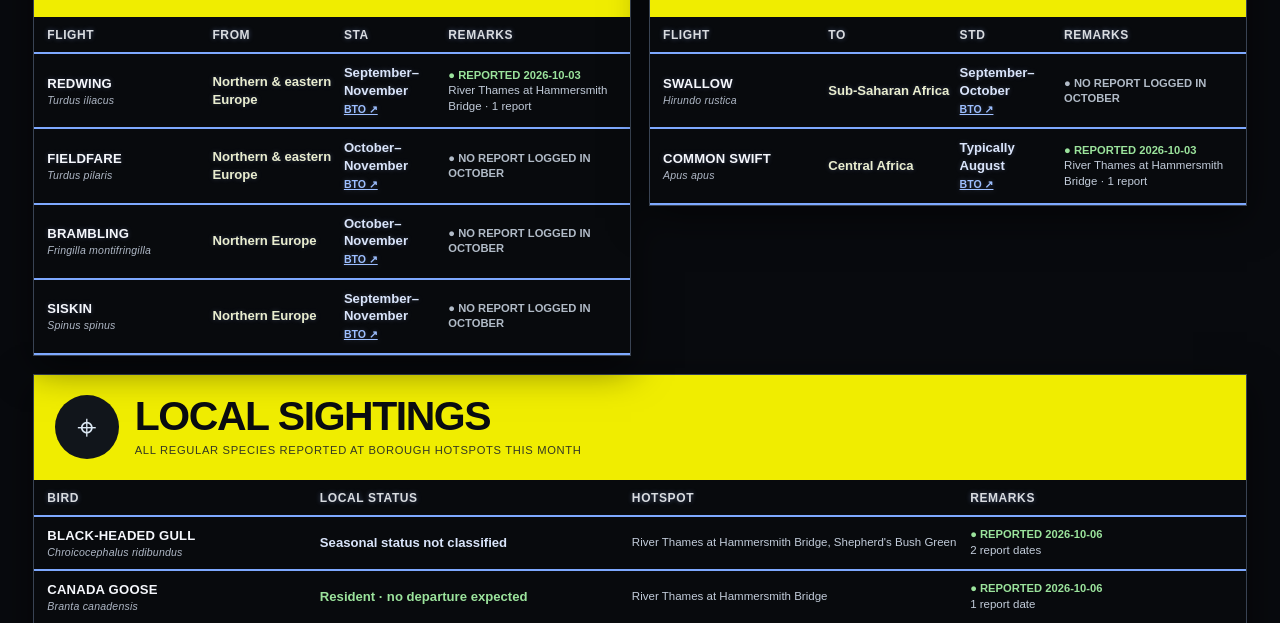
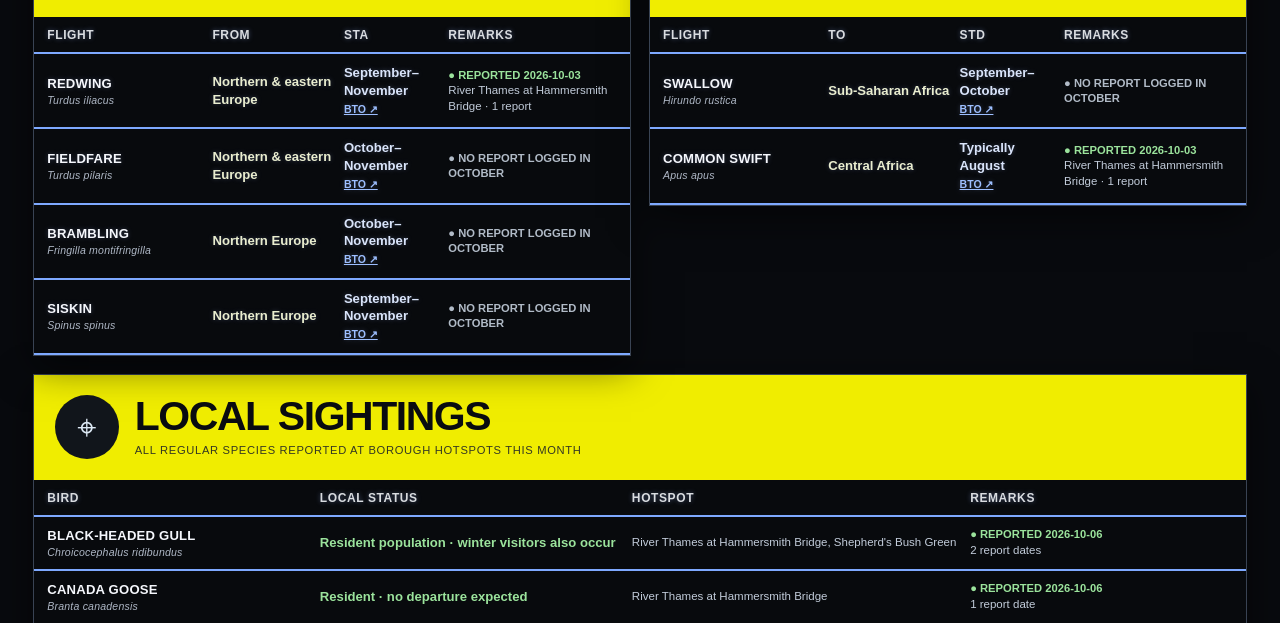
Before and after one commit to MediaCollectiveEvents/hammersmith-fulham-bird-board, a website: page dist/index.html in a window 1280 px wide. Shown: the part 329-952 px from the top of the page. Drawn offline with Linux system fonts and the light colour scheme.

Commit message:
Flag year-round and partial-migrant species

```diff
--- a/dist/index.html
+++ b/dist/index.html
@@ -57,6 +57,8 @@
     {name:'Siskin',latin:'Spinus spinus',kind:'winter',from:'Northern Europe',to:'Northern Europe',arrive:[9,10,11],depart:[3,4],arrivalText:'September–November',departureText:'March–April',source:'https://www.bto.org/learn/about-birds/birdfacts/siskin'}
   ];
   const residentSpecies=new Set(['Branta canadensis','Corvus corone','Alcedo atthis','Buteo buteo','Columba palumbus','Columba livia','Columba oenas','Prunella modularis','Alopochen aegyptiaca','Turdus merula','Cyanistes caeruleus','Fulica atra','Falco tinnunculus','Pica pica','Gallinula chloropus','Troglodytes troglodytes','Erithacus rubecula','Phalacrocorax carbo','Parus major','Aegithalos caudatus','Anas platyrhynchos','Cygnus olor','Passer domesticus','Psittacula krameri','Sturnus vulgaris','Ardea cinerea','Milvus milvus','Coloeus monedula','Accipiter nisus','Carduelis carduelis','Garrulus glandarius','Periparus ater','Regulus regulus','Athene noctua']);
+  // Species with year-round local populations but regular seasonal movement or visiting populations.
+  const mixedResidentStatus=new Map([['Chroicocephalus ridibundus','Resident population · winter visitors also occur'],['Larus argentatus','Year-round in Britain · seasonal movements vary'],['Larus fuscus','Present year-round · movements vary'],['Motacilla cinerea','Resident breeder · partial migrant']]);
   // Published by the GitHub Actions feed updater. Never put an API key here.
   const localReports={year:2026,source:'eBird',updatedAt:null,records:[]};
   const monthSelect=document.querySelector('#month-select'),yearSelect=document.querySelector('#year-select'),strip=document.querySelector('#month-strip');
@@ -69,7 +71,7 @@
   function row(bird,direction,year,month){const expected=(direction==='arrival'?bird.arrive:bird.depart).includes(month);const report=reportFor(bird,year,month);const typical=direction==='arrival'?bird.arrivalText:bird.departureText;const win=expected?typical:report?`Typically ${typical}`:'Outside typical window';const other=direction==='arrival'?bird.from:bird.to;const actual=report?`<span class="status reported">● Reported ${esc(report.first.date)}</span><br><span class="actual">${esc(report.last.hotspot||'Borough hotspot')} · ${report.count} report${report.count===1?'':'s'}</span>`:`<span class="status status-none">● No report logged in ${months[month-1]}</span>`;return `<div class="row"><div class="species">${esc(bird.name)}<span class="latin">${esc(bird.latin)}</span></div><div class="direction">${esc(other)}</div><div class="window">${esc(win)}<br><a href="${bird.source}" target="_blank" rel="noreferrer" style="font-size:.66rem">BTO ↗</a></div><div class="actual">${actual}</div></div>`}
   function esc(s){return String(s).replace(/[&<>"']/g,c=>({'&':'&amp;','<':'&lt;','>':'&gt;','"':'&quot;',"'":'&#39;'}[c]))}
   function empty(text){return `<div class="empty"><strong>${text}</strong>Actual reports appear after the daily eBird hotspot update.</div>`}
-  function renderSightings(year,month){const grouped=new Map();for(const r of localReports.records.filter(r=>Number(r.year)===year&&Number(r.month)===month)){if(!grouped.has(r.species))grouped.set(r.species,{name:r.species,latin:r.latin||'',dates:[],hotspots:new Set()});const g=grouped.get(r.species);g.dates.push(r.date);if(r.hotspot)g.hotspots.add(r.hotspot)}const rows=[...grouped.values()].sort((a,b)=>a.name.localeCompare(b.name));if(!rows.length)return empty(`No regular hotspot reports for ${months[month-1]}`);return rows.map(g=>{const migration=birds.find(b=>b.name===g.name||b.latin===g.latin);const resident=residentSpecies.has(g.latin);const status=resident?'Resident · no departure expected':migration?`${migration.kind==='summer'?'Summer migrant':'Winter visitor'} · ${migration.kind==='summer'?migration.departureText:migration.departureText} departure window`:'Seasonal status not classified';g.dates.sort();const dates=[...new Set(g.dates)];return `<div class="sighting-row"><div class="species">${esc(g.name)}<span class="latin">${esc(g.latin)}</span></div><div class="${resident?'resident-flag':'status-flag'}">${esc(status)}</div><div class="actual">${esc([...g.hotspots].join(', ')||'Borough hotspot')}</div><div class="actual"><span class="status reported">● Reported ${esc(dates[0])}</span><br>${dates.length} report date${dates.length===1?'':'s'}</div></div>`}).join('')}
+  function renderSightings(year,month){const grouped=new Map();for(const r of localReports.records.filter(r=>Number(r.year)===year&&Number(r.month)===month)){if(!grouped.has(r.species))grouped.set(r.species,{name:r.species,latin:r.latin||'',dates:[],hotspots:new Set()});const g=grouped.get(r.species);g.dates.push(r.date);if(r.hotspot)g.hotspots.add(r.hotspot)}const rows=[...grouped.values()].sort((a,b)=>a.name.localeCompare(b.name));if(!rows.length)return empty(`No regular hotspot reports for ${months[month-1]}`);return rows.map(g=>{const migration=birds.find(b=>b.name===g.name||b.latin===g.latin);const resident=residentSpecies.has(g.latin);const mixedStatus=mixedResidentStatus.get(g.latin);const status=resident?'Resident · no departure expected':mixedStatus|| (migration?`${migration.kind==='summer'?'Summer migrant':'Winter visitor'} · ${migration.departureText} departure window`:'Seasonal status not classified');g.dates.sort();const dates=[...new Set(g.dates)];return `<div class="sighting-row"><div class="species">${esc(g.name)}<span class="latin">${esc(g.latin)}</span></div><div class="${resident||mixedStatus?'resident-flag':'status-flag'}">${esc(status)}</div><div class="actual">${esc([...g.hotspots].join(', ')||'Borough hotspot')}</div><div class="actual"><span class="status reported">● Reported ${esc(dates[0])}</span><br>${dates.length} report date${dates.length===1?'':'s'}</div></div>`}).join('')}
   function render(){const m=Number(monthSelect.value),y=Number(yearSelect.value);document.querySelector('#month-title').textContent=`${months[m-1]} ${y}`;document.querySelectorAll('#month-strip button').forEach((b,i)=>b.setAttribute('aria-pressed',String(i+1===m)));const hasReport=name=>localReports.records.some(r=>r.species===name&&Number(r.year)===y&&Number(r.month)===m);const arrivals=birds.filter(b=>b.arrive.includes(m)||(hasReport(b.name)&&b.kind==='winter'&&!b.depart.includes(m))),departures=birds.filter(b=>b.depart.includes(m)||(hasReport(b.name)&&b.kind==='summer'&&!b.arrive.includes(m)));document.querySelector('#arrivals-rows').innerHTML=arrivals.length?arrivals.map(b=>row(b,'arrival',y,m)).join(''):empty('No expected arrivals listed for this month');document.querySelector('#departures-rows').innerHTML=departures.length?departures.map(b=>row(b,'departure',y,m)).join(''):empty('No expected departures listed for this month');document.querySelector('#sightings-rows').innerHTML=renderSightings(y,m);const actualCount=new Set(localReports.records.filter(r=>Number(r.year)===y&&Number(r.month)===m).map(r=>r.species)).size;document.querySelector('#period-summary').textContent=`${arrivals.length} arrival listings · ${departures.length} departure listings · ${actualCount} species reported locally · ${y}`}
   monthSelect.addEventListener('change',render);yearSelect.addEventListener('change',render);loadReports();
   </script>
```
